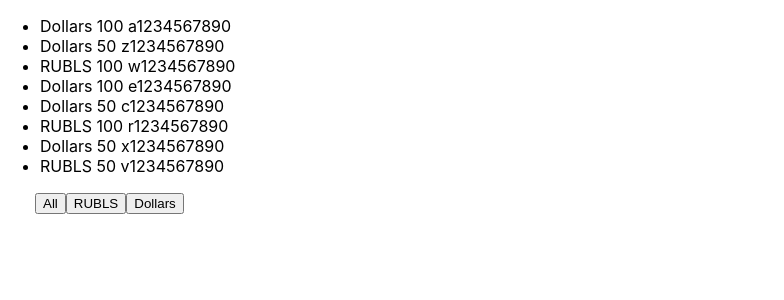
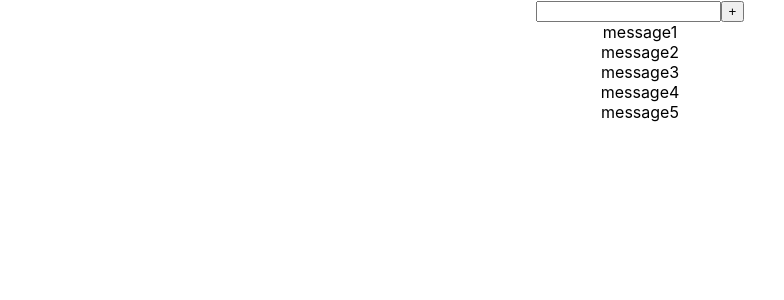
Before and after one commit to Nariu9/microtasks, a React (Create React App) app: page / in a window 1280 px wide. Shown: the top 300 px of the page, without its empty margins (0-784 px from the left). Built offline with nearby package versions, Linux system fonts and the light colour scheme.

Commit message:
monday, week 2, microtask 6 is done

```diff
--- a/src/App.tsx
+++ b/src/App.tsx
@@ -1,105 +1,48 @@
 import React, {useState} from 'react';
 import './App.css';
-import {Money} from "./Money";
-import {MoneyButton} from "./MoneyButton";
+/*import {FullInput} from "./components/FullInput";*/
+import {Input} from "./components/Input";
+import {InputButton} from "./components/InputButton";
 
-
-type FilterType = 'All' | 'RUBLS' | 'Dollars'
 
 function App() {
 
-    const [money, setMoney] = useState([
-        {banknots: 'Dollars', value: 100, number: ' a1234567890'},
-        {banknots: 'Dollars', value: 50, number: ' z1234567890'},
-        {banknots: 'RUBLS', value: 100, number: ' w1234567890'},
-        {banknots: 'Dollars', value: 100, number: ' e1234567890'},
-        {banknots: 'Dollars', value: 50, number: ' c1234567890'},
-        {banknots: 'RUBLS', value: 100, number: ' r1234567890'},
-        {banknots: 'Dollars', value: 50, number: ' x1234567890'},
-        {banknots: 'RUBLS', value: 50, number: ' v1234567890'},
+    let [message, setMessage] = useState([
+        {message: 'message1'},
+        {message: 'message2'},
+        {message: 'message3'},
+        {message: 'message4'},
+        {message: 'message5'},
     ])
 
-    const [filter, setFilter] = useState<FilterType>("All")
+    let [title, setTitle] = useState('')
 
-    let currentMoney = money;
-
-    if (filter === "RUBLS") {
-        currentMoney = money.filter(filtredMoney => filtredMoney.banknots === "RUBLS")
-    } else if (filter === "Dollars") {
-        currentMoney = money.filter(filtredMoney => filtredMoney.banknots === "Dollars")
+    const addMessage = (title: string) => {
+        let newMessage = {message: title}
+        setMessage([newMessage, ...message])
     }
 
-
-    const onClickFilterHandler = (nameButton: FilterType) => {
-        setFilter(nameButton)
+    const callBackButtonHandler = () => {
+        addMessage(title)
+        setTitle('')
     }
 
     return (
-        <>
-            <Money currentMoney={currentMoney}/>
-            <div style={{marginLeft: "35px"}}>
-                <MoneyButton name={"All"} callback={() => onClickFilterHandler("All")}/>
-                <MoneyButton name={"RUBLS"} callback={() => onClickFilterHandler("RUBLS")}/>
-                <MoneyButton name={"Dollars"} callback={() => onClickFilterHandler("Dollars")}/>
-            </div>
-            {/*<ul>
-                {currentMoney.map((el, index) => {
-                    return (
-                        <li key={index}>
-                            <span> {el.banknots}</span>
-                            <span> {el.value}</span>
-                            <span> {el.number}</span>
-                        </li>
-                    )
-                })}
-            </ul>
-            <div style={{marginLeft:"35px"}}>
-                <button onClick={()=>onClickFilterHandler("All")}>All</button>
-                <button onClick={()=>onClickFilterHandler("RUBLS")}>RUBLS</button>
-                <button onClick={()=>onClickFilterHandler("Dollars")}>Dollars</button>
+        <div className={'App'}>
+            {/*/!*<FullInput addMessage={addMessage}/>*!/ // microtask 6, part 1*/}
+            {/*<div>
+                <input/>
+                <button>+</button>
             </div>*/}
-        </>
+            <Input setTitle={setTitle} title={title}/>
+            <InputButton name={'+'} callback={callBackButtonHandler}/>
+            {message.map((el, index) => {
+                return (
+                    <div key={index}>{el.message}</div>
+                )
+            })}
+        </div>
     );
 }
 
 export default App;
-
-
-//Microtask 3
-
-/* const Button1Foo = (subscriber:string, age:number, address:string) => {
-        console.log(subscriber, age, address)
-    }
-
-    const Button2Foo = (subscriber:string) => {
-        console.log(subscriber)
-    }
-
-    const Button3Foo = () => {
-        console.log("I'm stupid button")
-    }*/
-
-{/* <Button name={"MyYouTubeChannel-1"} callBack={()=>Button1Foo("I'm Vasya", 21, "Live in Minsk")}/>
-            <Button name={"MyYouTubeChannel-2"} callBack={()=>Button2Foo("I'm Ivan")}/>
-            <Button name={"Yo Yo"} callBack={Button3Foo}/>*/
-}
-
-
-//Microtask 4
-
-/* let[a, setA] = useState(1)
-
-   const onClickHandler =()=> {
-       setA(++a);
-       console.log(a)
-   }
-
-   const toZero =()=> {
-       setA(0);
-       console.log(a)
-   }*/
-
-{/*<h1>{a}</h1>
-            <button onClick={onClickHandler}>number</button>
-            <button onClick={toZero}>0</button>*/
-}
--- /dev/null
+++ b/src/components/FullInput.tsx
@@ -0,0 +1,26 @@
+import React, {ChangeEvent, useState} from 'react';
+
+type FullInputPropsType = {
+    addMessage: (title: string) => void
+}
+
+export const FullInput = (props: FullInputPropsType) => {
+    let [title, setTitle] = useState('')
+    console.log(title)
+
+    const onChangeInputHandler = (event: ChangeEvent<HTMLInputElement>) => {
+        setTitle(event.currentTarget.value)
+    }
+
+    const onClickButtonHandler = () => {
+        props.addMessage(title)
+        setTitle('')
+    }
+
+    return (
+        <div>
+            <input value={title} onChange={onChangeInputHandler}/>
+            <button onClick={onClickButtonHandler}>+</button>
+        </div>
+    );
+};
--- /dev/null
+++ b/src/components/Input.tsx
@@ -0,0 +1,17 @@
+import React, {ChangeEvent} from 'react';
+
+type InputPropsType = {
+    setTitle: (value: string) => void
+    title: string
+}
+
+export const Input = (props: InputPropsType) => {
+
+    const onChangeInputHandler = (event: ChangeEvent<HTMLInputElement>) => {
+        props.setTitle(event.currentTarget.value)
+    }
+
+    return (
+        <input value={props.title} onChange={onChangeInputHandler}/>
+    );
+};
--- /dev/null
+++ b/src/components/InputButton.tsx
@@ -0,0 +1,17 @@
+import React from 'react';
+
+type InputButtonPropsType = {
+    name: string
+    callback: () => void
+}
+
+export const InputButton = (props: InputButtonPropsType) => {
+
+    const onClickButtonHandler = () => {
+        props.callback()
+    }
+
+    return (
+        <button onClick={onClickButtonHandler}>{props.name}</button>
+    );
+};
```
